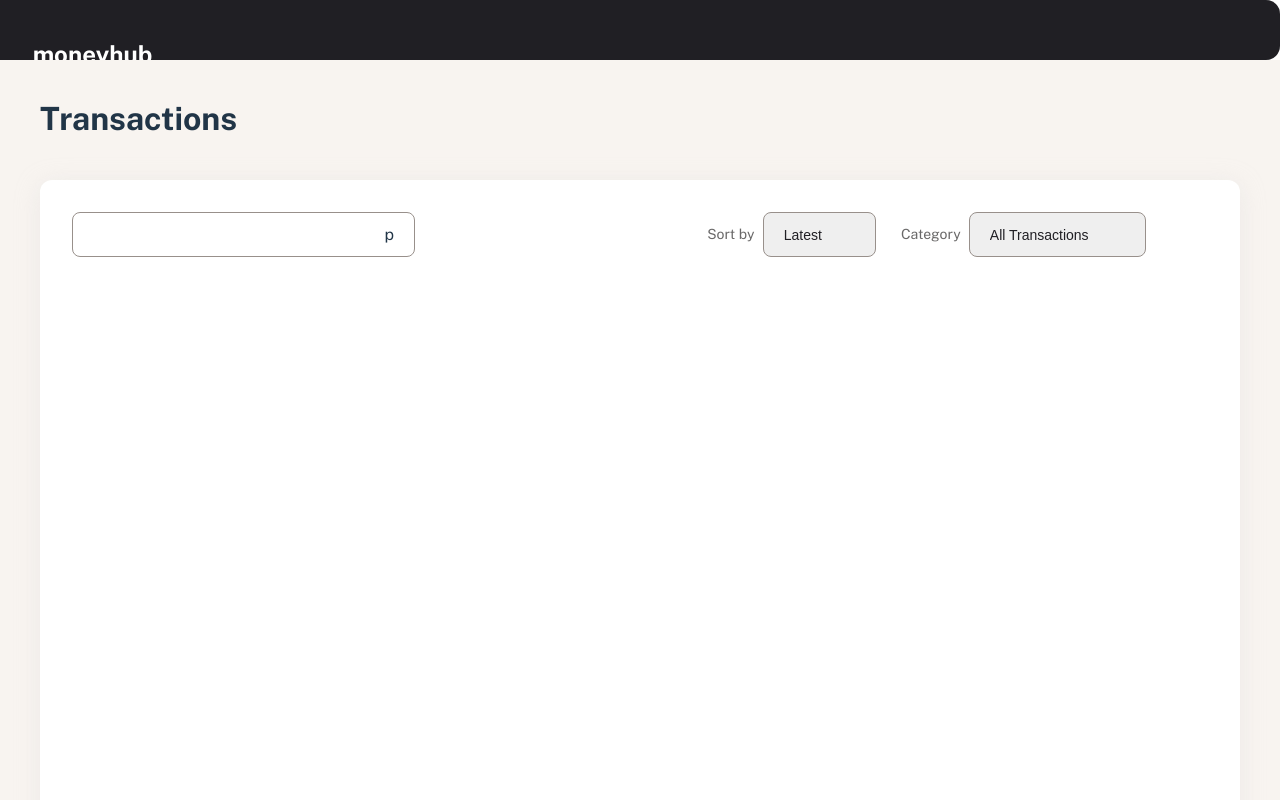
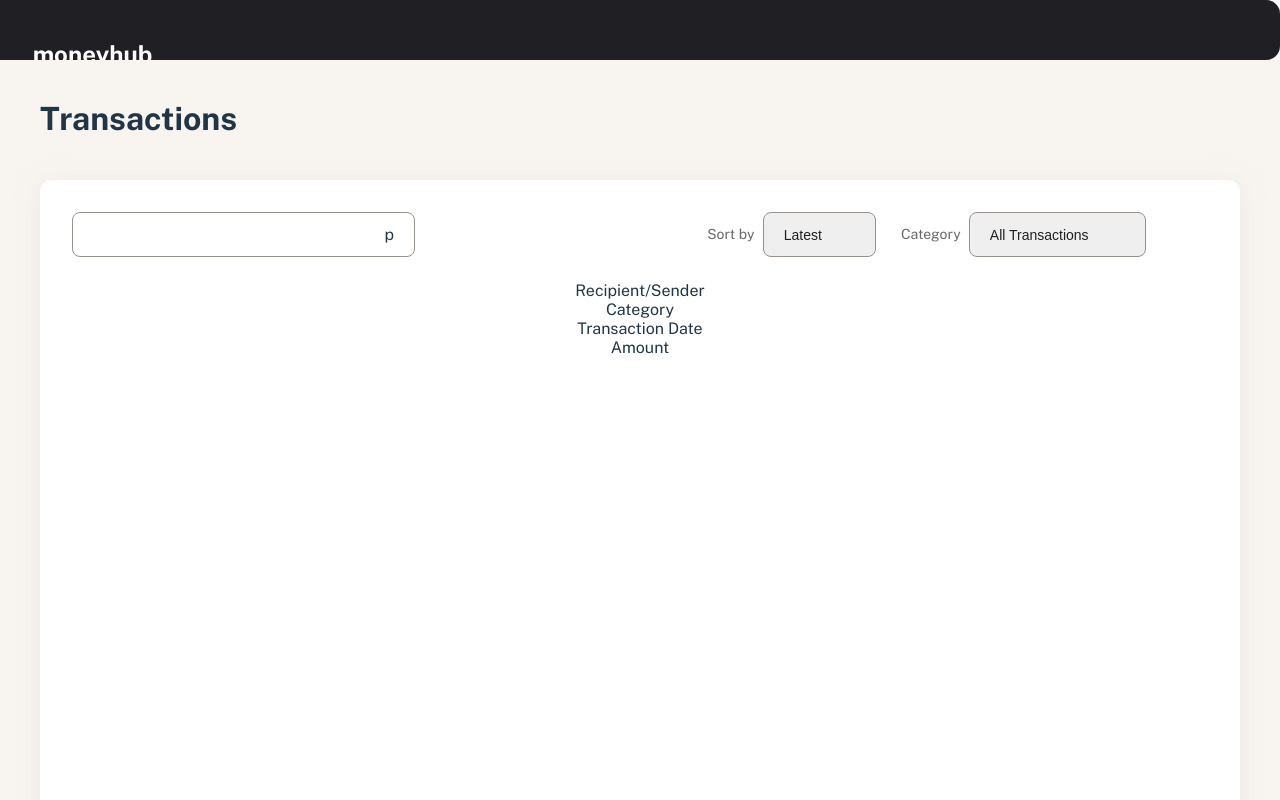
Before and after one commit to eddiemaceda11/Moneyhub, a React (Vite) app: page /transactions in a window 1280 px wide. Shown: the top 800 px of the page. Built offline with nearby package versions, Linux system fonts and the light colour scheme.

Commit message:
Create the transactions table header

```diff
--- a/src/features/Transactions/Transactions.tsx
+++ b/src/features/Transactions/Transactions.tsx
@@ -41,6 +41,12 @@ export const Transaction = () => {
         </div>
 
         {/* TABLE HEADER */}
+        <div>
+          <p>Recipient/Sender</p>
+          <p>Category</p>
+          <p>Transaction Date</p>
+          <p>Amount</p>
+        </div>
       </div>
     </>
   );
```
